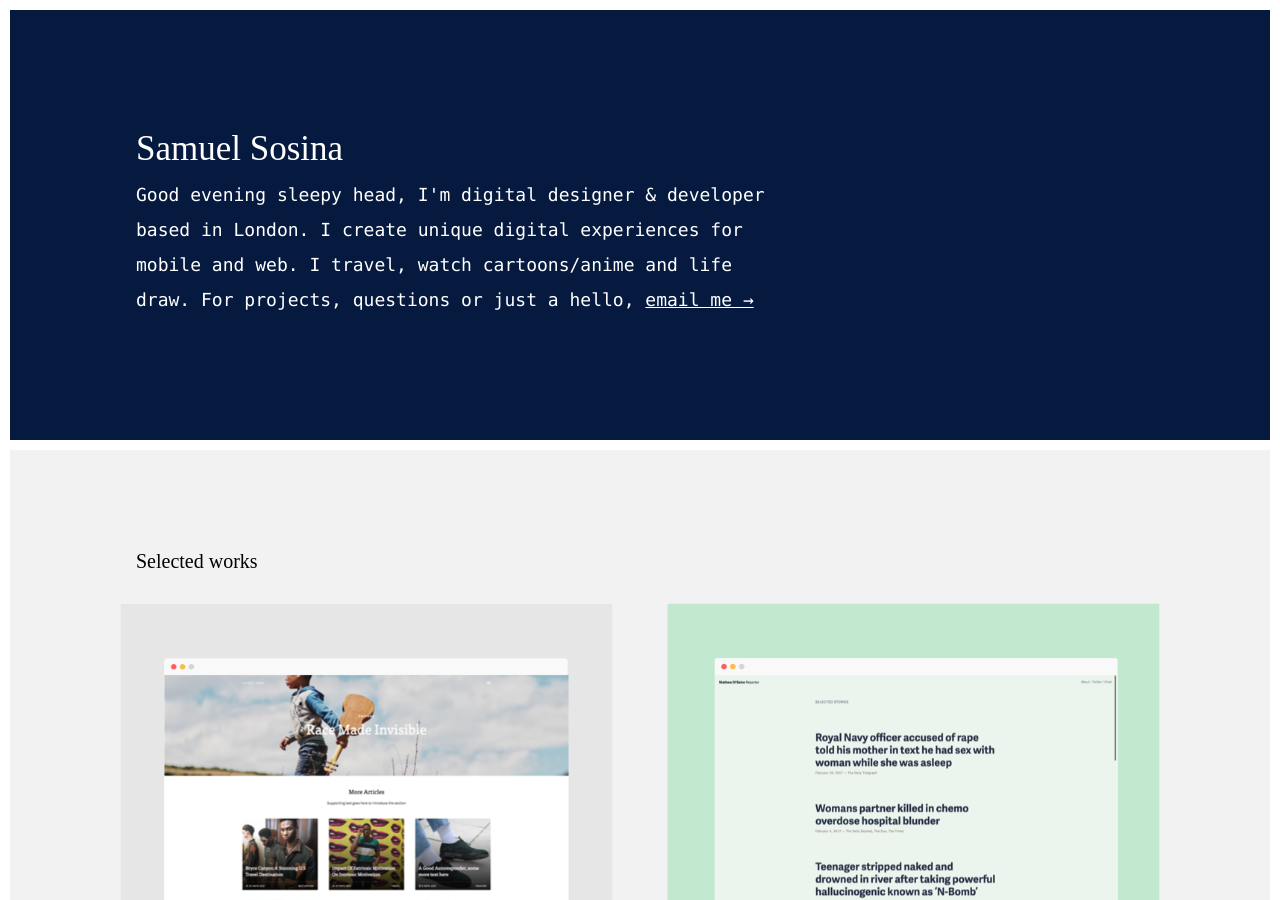
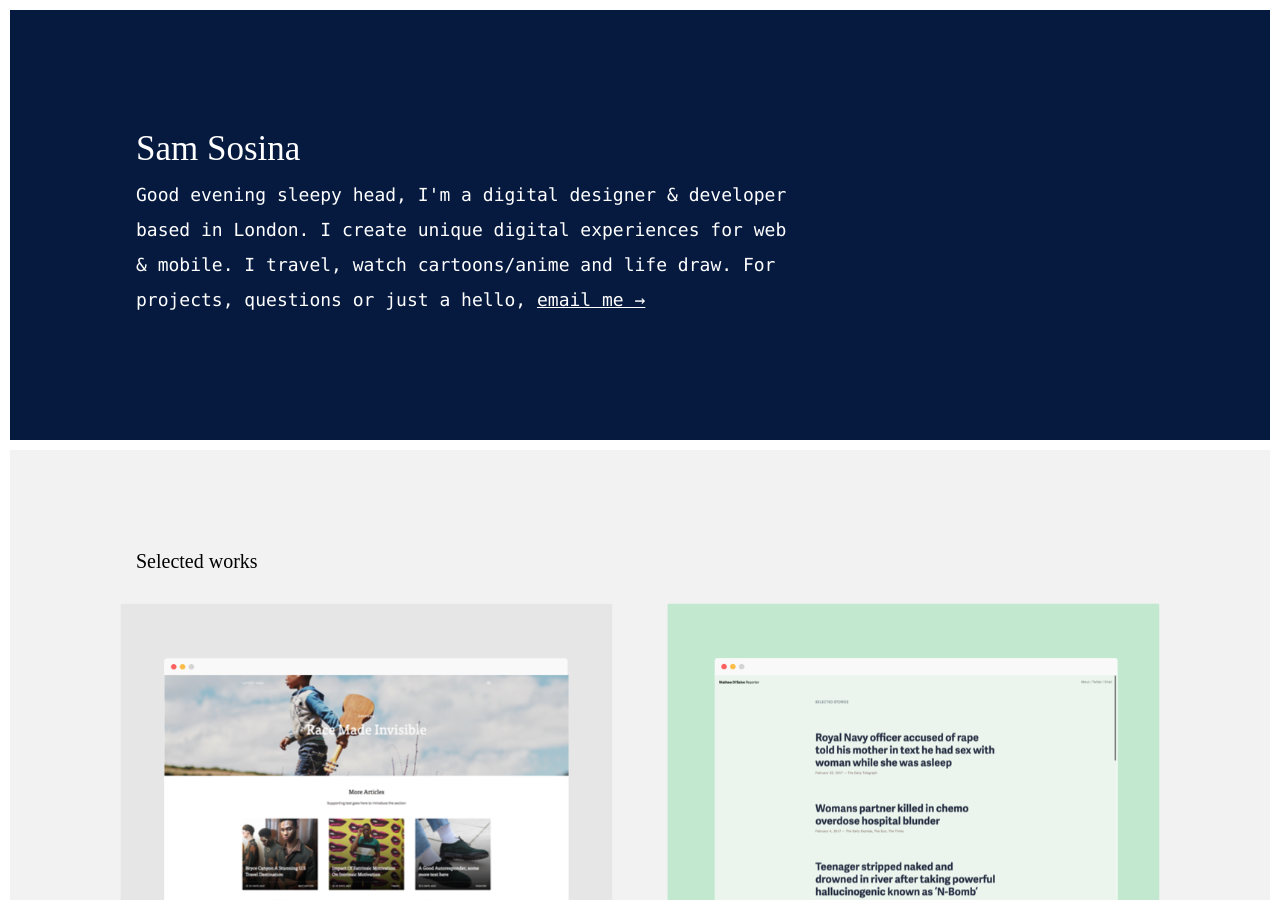
Before and after one commit to ssosina/sosina.me, a Jekyll site: the page built from index.html, in a window 1280 px wide and 900 px high. Built offline with Jekyll 4.4.1, drawn with Linux system fonts in a browser that asks for light colours; nearby versions of some CDN libraries; library files that are not in the unit come from our copies; some of the changed text lies outside the part shown.

Commit message:
Copy change

```diff
--- a/_data/settings.yml
+++ b/_data/settings.yml
@@ -1,5 +1,5 @@
 projects:
-- {name: Lateefsaka.com,        url: 'http://lateefsaka.com', thumbnail: '../img/lateefsaka-thumb.png'      ,year: 2017, role: UI – Web-development}
+- {name: Lateef Saka,        url: 'http://lateefsaka.com', thumbnail: '../img/lateefsaka-thumb.png'      ,year: 2017, role: UI – Web-development}
 - {name: SWNS Reporter,         url: 'http://matdisalvo.com', thumbnail: '../img/matdisalvo-thumb.png'      ,year: 2017, role: UI – Web-development }
 - {name: Northplains,           url: '',                      thumbnail: '../img/nps-thumb.png'             ,year: 2015, role: Email design & development – marketing design}
 - {name: Xinet Documentation,   url: 'http://docs.xinet.com', thumbnail: '../img/xinet-thumb.png'           ,year: 2016, role: UI – web-development}
--- a/_includes/hero.html
+++ b/_includes/hero.html
@@ -1,8 +1,8 @@
 <div class="hero">
 	<div class="hero__container">
 	<div class="hero__content">
-	    <h1 class="hero__title">Samuel Sosina</h1>
-	    <h1 class="hero__summary"><span id="greeting">Hey</span>, I'm digital designer & developer based in London. I create unique digital experiences for mobile and web. I travel, <a target="_blank" href="https://www.youtube.com/watch?v=1eO5U_uN7DQ">watch cartoons</a>/<a target="_blank" href="https://www.youtube.com/watch?v=K-GwVEmoT3Y">anime</a> and life draw. For projects, questions or just a hello, <a class="hero__email-link" href="mailto:samsosina@gmail.com">email me →</a>
+	    <h1 class="hero__title">Sam Sosina</h1>
+	    <h1 class="hero__summary"><span id="greeting">Hey</span>, I'm a digital designer &amp developer based in London. I create unique digital experiences for web &amp mobile. I travel, <a target="_blank" href="https://www.youtube.com/watch?v=1eO5U_uN7DQ">watch cartoons</a>/<a target="_blank" href="https://www.youtube.com/watch?v=K-GwVEmoT3Y">anime</a> and life draw. For projects, questions or just a hello, <a class="hero__email-link" href="mailto:samsosina@gmail.com">email me →</a>
 	    </h1>
 	</div>
 	</div>
--- a/index.html
+++ b/index.html
@@ -1,5 +1,5 @@
 ---
-title: Samuel | Design + Code
+title: Sam Sosina | Design + Code
 ---
 
 <!DOCTYPE html>
```
